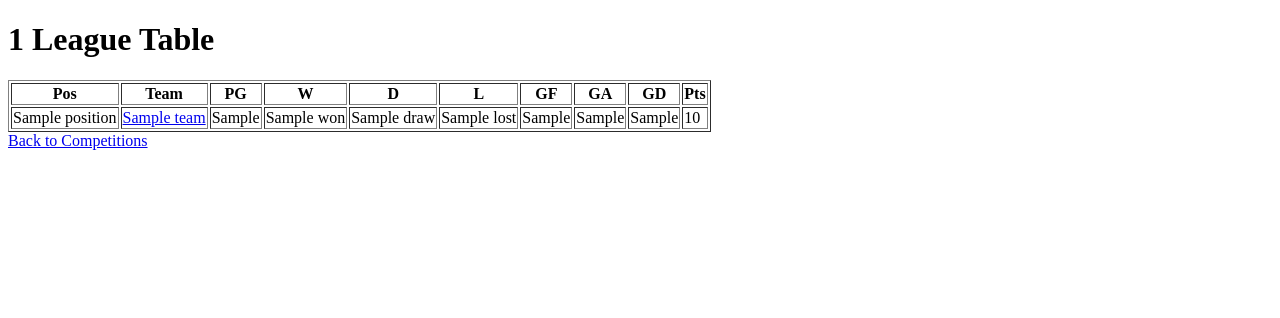
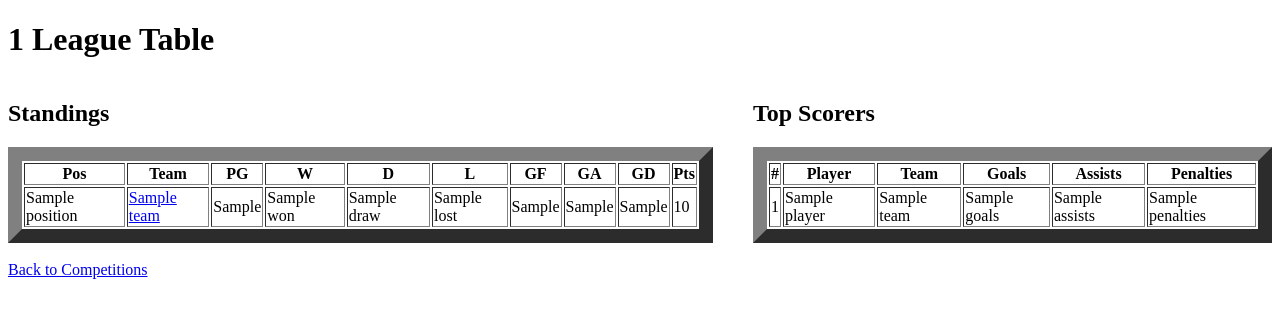
Before and after one commit to RyanChungOntariotechu/FootyG, a Flask app: page /standings/1 in a window 1280 px wide. Shown: the top 318 px of the page. Run offline with Flask 3, Linux system fonts and the light colour scheme; a database or web service that is not in the repository returns one stand-in record (values such as "Sample title"); data that the repository does not hold is empty.

Commit message:
Added Top Scorers and Home Page

```diff
--- a/app.py
+++ b/app.py
@@ -9,7 +9,6 @@ API_KEY= os.getenv("API_KEY")
 headers = {
     "X-Auth-Token": API_KEY
 }
-
 
 api_key = os.getenv("API_KEY")
 
@@ -137,16 +136,43 @@ def get_team_info(id):
         print(f"Failed to retrieve data: {response.status_code}")
         return None
 
+def get_top_scorers(id):
+    url = f"{BASE_URL}competitions/{id}/scorers"
+    response=requests.get(url,headers=headers)
+    if response.status_code == 200:
+        player_data=response.json()
+        scorer_info = player_data["scorers"]
+        return [ {
+            "comp_id": player_data["competition"]["id"],
+            "comp_name": player_data["competition"]["name"],
+            "player_name":scorer["player"]["name"],
+            "position": scorer["player"]["position"],
+            "team": scorer["team"]["name"],
+            "goals": scorer["goals"],
+            "assists": scorer["assists"],
+            "penalties": scorer["penalties"]
+        }
+        for scorer in scorer_info
+        ]
+    else:
+        print(f"Failed to retrieve data: {response.status_code}")
+        return None
+
 #Flask
 @app.route("/")
 def index():
+    return render_template("index.html")
+
+@app.route("/leagues")
+def leagues():
     comps = get_comps()
-    return render_template("index.html", comps=comps)
+    return render_template("league.html", comps=comps)
 
 @app.route("/standings/<id>")
 def standings(id):
     table = get_standings(id)
-    return render_template("standings.html", table=table, id=id)
+    scorers = get_top_scorers(id)
+    return render_template("standings.html", table=table,scorers=scorers, id=id)
 
 @app.route("/matches/<id>")
 def matches(id):
@@ -162,5 +188,6 @@ def team(id):
         return "Team not found", 404
     return render_template("team.html", team=team_info)
 
+
 if __name__ == "__main__":
     app.run(debug=True)
--- a/templates/standings.html
+++ b/templates/standings.html
@@ -3,7 +3,13 @@
 <head><title>{{ id }} Standings</title></head>
 <body>
     <h1>{{ id }} League Table</h1>
-    <table border="1">
+
+    <div style="display: flex; gap: 40px; align-items: flex-start;">
+
+        <!-- Standings -->
+        <div>
+            <h2>Standings</h2>
+            <table border="14">
                 <thead>
                     <tr>
                         <th>Pos</th>
@@ -35,6 +41,44 @@
                     {% endfor %}
                 </tbody>
             </table>
+        </div>
+
+        <!-- Top Scorers -->
+        <div>
+            <h2>Top Scorers</h2>
+            {% if scorers %}
+            <table border="14">
+                <thead>
+                    <tr>
+                        <th>#</th>
+                        <th>Player</th>
+                        <th>Team</th>
+                        <th>Goals</th>
+                        <th>Assists</th>
+                        <th>Penalties</th>
+                    </tr>
+                </thead>
+                <tbody>
+                    {% for scorer in scorers %}
+                    <tr>
+                        <td>{{ loop.index }}</td>
+                        <td>{{ scorer['player_name'] }}</td>
+                        <td>{{ scorer['team'] }}</td>
+                        <td>{{ scorer['goals'] }}</td>
+                        <td>{{ scorer['assists'] }}</td>
+                        <td>{{ scorer['penalties'] }}</td>
+                    </tr>
+                    {% endfor %}
+                </tbody>
+            </table>
+            {% else %}
+            <p>No scorer data available.</p>
+            {% endif %}
+        </div>
+
+    </div>
+
+    <br>
     <a href="/">Back to Competitions</a>
 </body>
 </html>
```
Also changed, not shown: templates/index.html (+6 -13 lines), templates/league.html (added, +19 -0 lines). Lines whose indentation alone changed are shown as unchanged.
